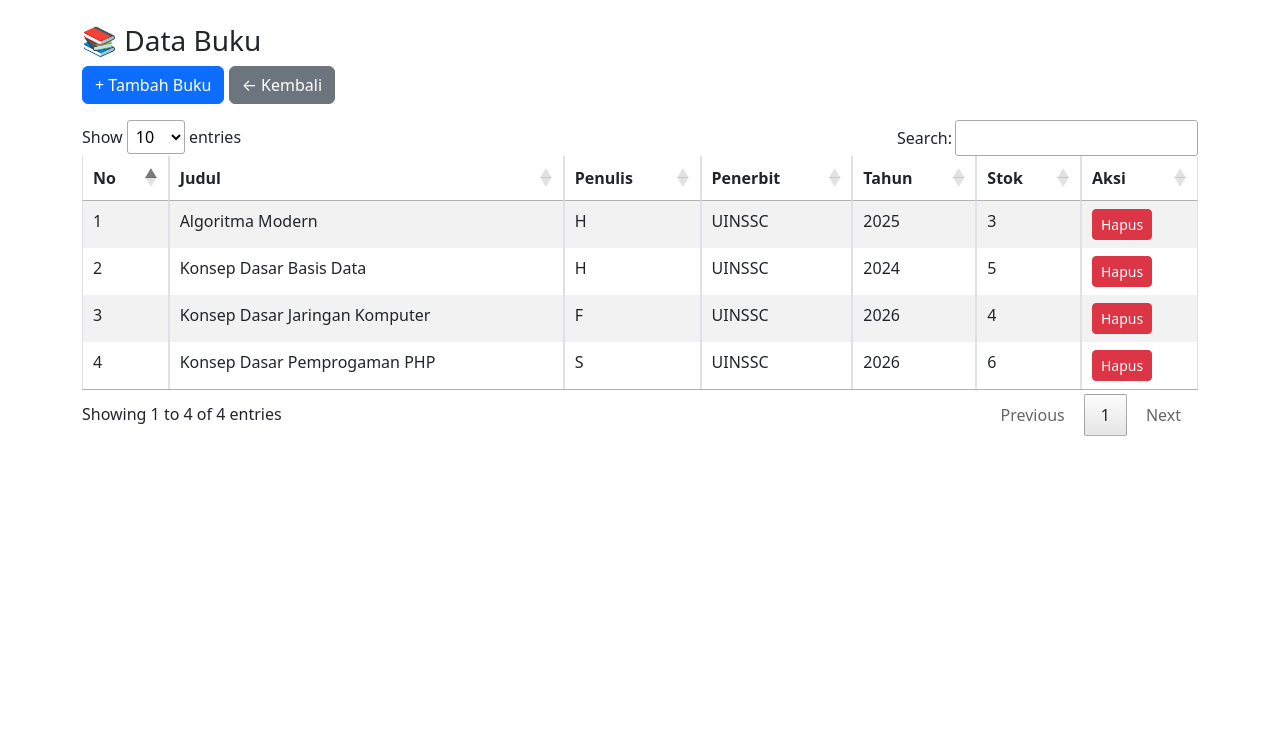
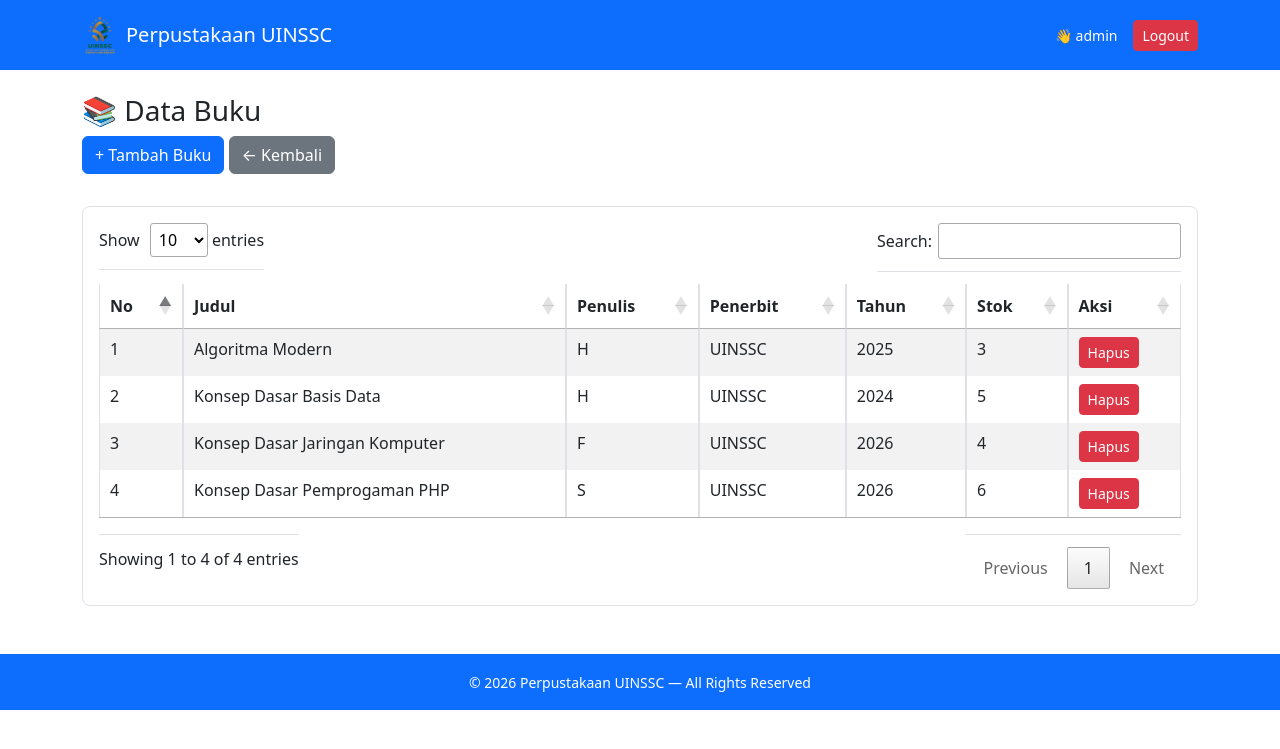
Before and after one commit to Rizki-Code156/perpustakaan-php, a PHP site: page /dashboard/buku.php in a window 1280 px wide. Shown: the top 749 px of the page. Run offline with PHP 8.4, Linux system fonts and the light colour scheme; a user stored in the database is signed in; data comes from the database, SQL or seed files in the repository; some libraries are stand-ins or nearby versions.

Commit message:
update header & footer

```diff
--- a/auth/login.php
+++ b/auth/login.php
@@ -58,7 +58,8 @@ if (isset($_POST['login'])) {
 
                     <input type="text" name="captcha" class="form-control mb-3" placeholder="Masukkan captcha" required>
 
-                    <button type="submit" name="login" class="btn btn-primary w-100">Login</button>
+                    <button type="submit" name="login" class="btn btn-primary w-100 mb-2">Login</button>
+                    <a href="../index.php" class="btn btn-outline-secondary w-100">← Kembali ke Beranda</a>
 
                 </form>
             </div>
--- a/auth/register.php
+++ b/auth/register.php
@@ -56,7 +56,8 @@ if (isset($_POST['register'])) {
 
                     <input type="text" name="captcha" class="form-control mb-3" placeholder="Masukkan captcha" required>
 
-                    <button type="submit" name="register" class="btn btn-primary w-100">Daftar</button>
+                    <button type="submit" name="register" class="btn btn-primary w-100 mb-2">Daftar</button>
+                    <a href="../index.php" class="btn btn-outline-secondary w-100">← Kembali ke Beranda</a>
 
                 </form>
             </div>
--- a/dashboard/buku.php
+++ b/dashboard/buku.php
@@ -14,25 +14,13 @@ $data = mysqli_query($conn, "SELECT * FROM buku");
 <html>
 <head>
     <title>Data Buku</title>
-
-    <!-- Bootstrap -->
     <link href="https://cdn.jsdelivr.net/npm/bootstrap@5.3.0/dist/css/bootstrap.min.css" rel="stylesheet">
-
-    <!-- DataTables CSS -->
     <link rel="stylesheet" href="https://cdn.datatables.net/1.13.6/css/jquery.dataTables.min.css">
-
-    <!-- jQuery -->
     <script src="https://code.jquery.com/jquery-3.7.0.min.js"></script>
-
-    <!-- DataTables JS -->
     <script src="https://cdn.datatables.net/1.13.6/js/jquery.dataTables.min.js"></script>
-
-    <!-- SweetAlert2 -->
-    <link rel="stylesheet" href="https://cdn.jsdelivr.net/npm/sweetalert2@11/dist/sweetalert2.min.css">
-    <script src="https://cdn.jsdelivr.net/npm/sweetalert2@11"></script>
 </head>
-
 <body>
+<?php include 'header.php'; ?>
 
 <div class="container mt-4">
     <h3>📚 Data Buku</h3>
@@ -99,3 +87,4 @@ function konfirmasiHapus(el, judul) {
 
 </body>
 </html>
+<?php include 'footer.php'; ?>
--- /dev/null
+++ b/dashboard/footer.php
@@ -0,0 +1,26 @@
+<footer class="bg-primary text-white text-center py-3 mt-5">
+    <small>© 2026 Perpustakaan UINSSC — All Rights Reserved</small>
+</footer>
+
+<!-- SweetAlert2 -->
+<link rel="stylesheet" href="https://cdn.jsdelivr.net/npm/sweetalert2@11/dist/sweetalert2.min.css">
+<script src="https://cdn.jsdelivr.net/npm/sweetalert2@11"></script>
+
+<script>
+function konfirmasiLogout() {
+    Swal.fire({
+        title: 'Logout?',
+        text: 'Kamu akan keluar dari sesi ini.',
+        icon: 'warning',
+        showCancelButton: true,
+        confirmButtonColor: '#e3342f',
+        cancelButtonColor: '#6c757d',
+        confirmButtonText: '🚪 Ya, Logout!',
+        cancelButtonText: 'Batal'
+    }).then((result) => {
+        if (result.isConfirmed) {
+            window.location.href = '../logout.php';
+        }
+    });
+}
+</script>
--- /dev/null
+++ b/dashboard/header.php
@@ -0,0 +1,48 @@
+<?php if (!isset($_SESSION['login'])) { header("Location: ../auth/login.php"); exit; } ?>
+<style>
+    .dataTables_wrapper .dataTables_filter,
+    .dataTables_wrapper .dataTables_length {
+        margin-bottom: 12px;
+    }
+    .dataTables_wrapper .dataTables_filter input,
+    .dataTables_wrapper .dataTables_length select {
+        margin-left: 6px;
+    }
+    div.dataTables_wrapper {
+        border: 1px solid #dee2e6;
+        border-radius: 8px;
+        padding: 16px;
+        background: #fff;
+        margin-top: 16px;
+    }
+    div.dataTables_wrapper .dataTables_filter {
+        border-bottom: 1px solid #dee2e6;
+        padding-bottom: 12px;
+    }
+    div.dataTables_wrapper .dataTables_length {
+        border-bottom: 1px solid #dee2e6;
+        padding-bottom: 12px;
+    }
+    div.dataTables_wrapper table.dataTable {
+        margin-top: 12px !important;
+        margin-bottom: 12px !important;
+    }
+    div.dataTables_wrapper .dataTables_info,
+    div.dataTables_wrapper .dataTables_paginate {
+        border-top: 1px solid #dee2e6;
+        padding-top: 12px;
+        margin-top: 4px;
+    }
+</style>
+<nav class="navbar navbar-expand-lg navbar-dark bg-primary">
+    <div class="container">
+        <a href="dashboard.php" class="navbar-brand d-flex align-items-center text-white">
+            <img src="../img/uinssc.png" style="width:36px;" class="me-2">
+            Perpustakaan UINSSC
+        </a>
+        <div class="ms-auto d-flex align-items-center gap-3">
+            <span class="text-white small">👋 <?php echo $_SESSION['user']; ?></span>
+            <a href="#" onclick="konfirmasiLogout()" class="btn btn-danger btn-sm">Logout</a>
+        </div>
+    </div>
+</nav>
--- a/dashboard/tambah_anggota.php
+++ b/dashboard/tambah_anggota.php
@@ -21,6 +21,7 @@ if (isset($_POST['simpan'])) {
     <link href="https://cdn.jsdelivr.net/npm/bootstrap@5.3.0/dist/css/bootstrap.min.css" rel="stylesheet">
 </head>
 <body>
+<?php include 'header.php'; ?>
 
 <div class="container mt-4">
     <h3>Tambah Anggota</h3>
@@ -38,3 +39,4 @@ if (isset($_POST['simpan'])) {
 
 </body>
 </html>
+<?php include 'footer.php'; ?>
--- a/dashboard/tambah_buku.php
+++ b/dashboard/tambah_buku.php
@@ -22,6 +22,7 @@ if (isset($_POST['simpan'])) {
     <link href="https://cdn.jsdelivr.net/npm/bootstrap@5.3.0/dist/css/bootstrap.min.css" rel="stylesheet">
 </head>
 <body>
+<?php include 'header.php'; ?>
 
 <div class="container mt-4">
     <h3>Tambah Buku</h3>
@@ -40,3 +41,4 @@ if (isset($_POST['simpan'])) {
 
 </body>
 </html>
+<?php include 'footer.php'; ?>
```
Also changed, not shown: dashboard/anggota.php (+2 -6 lines), dashboard/dashboard.php (+9 -76 lines), dashboard/laporan.php (+5 -16 lines), dashboard/transaksi.php (+2 -6 lines), 1 other file.
